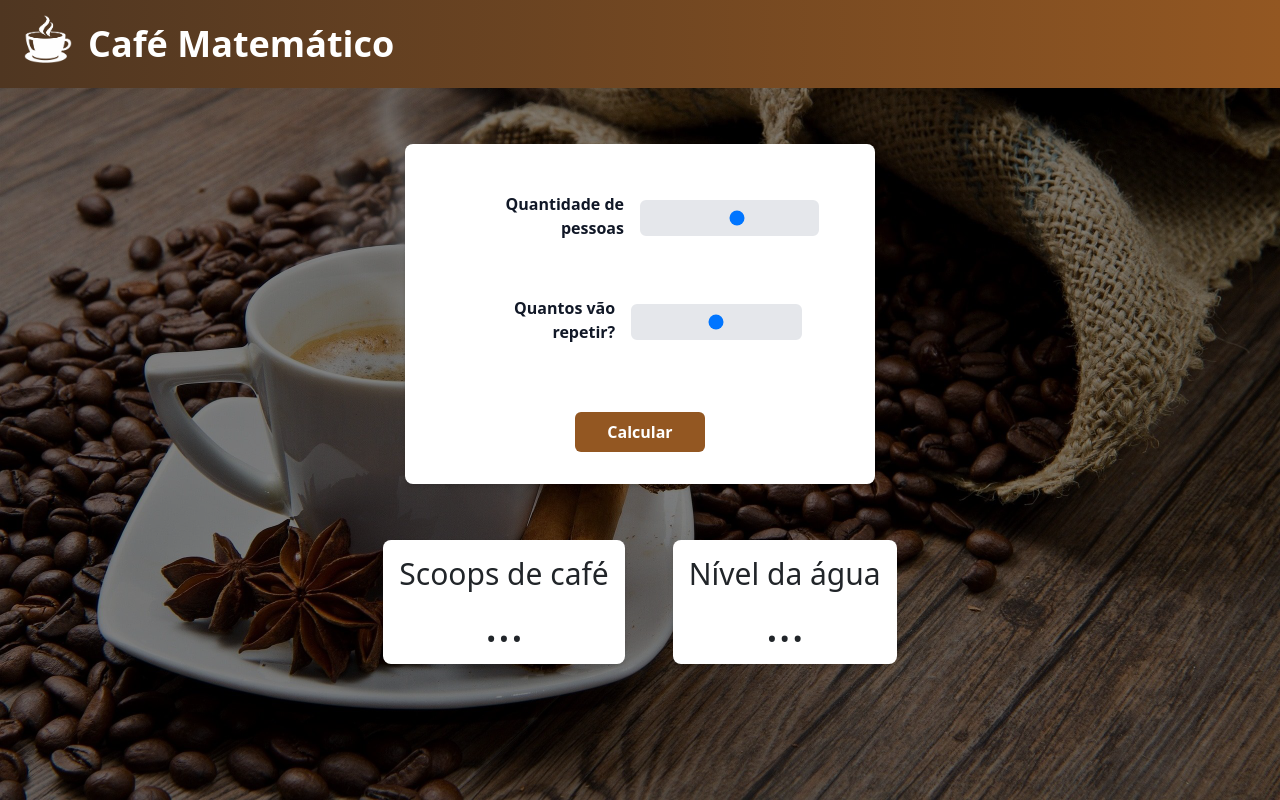
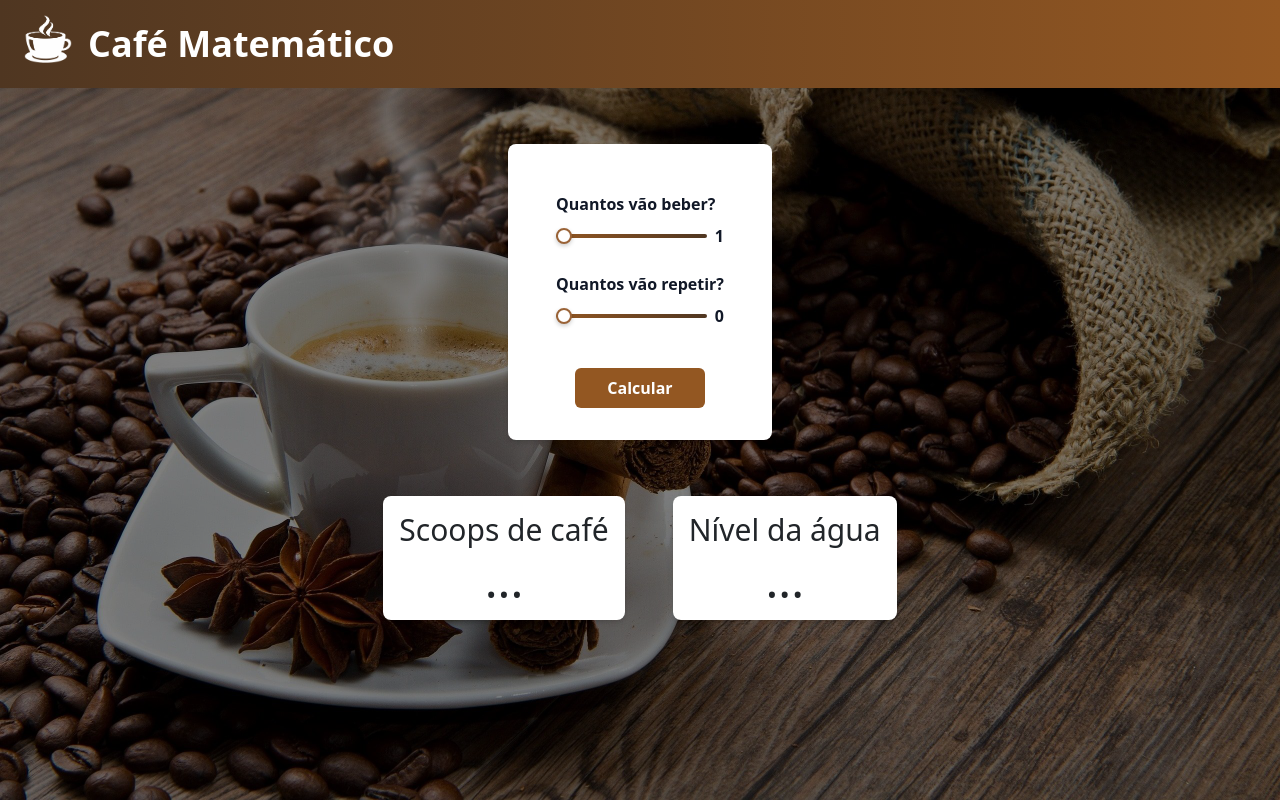
Before and after one commit to victorsmoliveira/coffee-app-frontend, a React (Create React App) app: page / in a window 1280 px wide. Built offline with nearby package versions, Linux system fonts and the light colour scheme.

Commit message:
feat: beautifulslider

```diff
--- a/src/components/BeautifulSlider/BeautifulSlider.css
+++ b/src/components/BeautifulSlider/BeautifulSlider.css
@@ -1,8 +1,26 @@
+.beautiful-slider {
+    -webkit-appearance: none;
+    width: 100%;
+    height: 4px;
+    border-radius: 2px;
+    background: linear-gradient(90deg, rgba(147, 87, 34, 1) 0%, rgba(79, 54, 33, 1) 100%);
+    outline: none;
+    margin: 0;
+    padding: 0;
+}
+
 .beautiful-slider::-webkit-slider-thumb {
     -webkit-appearance: none;
-    opacity: 0;
+    width: 16px;
+    height: 16px;
+    border: 2px solid rgb(154, 99, 55);
+    border-radius: 50%;
+    background-color: #ffffff;
+    box-shadow: 0 2px 4px rgba(0, 0, 0, 0.2);
+    cursor: pointer;
+    transition: background-color 0.15s ease-in-out, border-color 0.15s ease-in-out;
 }
 
-.beautiful-slider::-moz-range-thumb {
-    opacity: 0;
+.beautiful-slider:focus::-webkit-slider-thumb {
+    background-color: #f8fafc;
 }
--- a/src/components/BeautifulSlider/BeautifulSlider.js
+++ b/src/components/BeautifulSlider/BeautifulSlider.js
@@ -7,9 +7,9 @@ function BeautifulSlider({ label, id, value, onChange, min, max, step }) {
       <label className="block text-gray-900 font-bold mb-2" htmlFor={id}>
         {label}
       </label>
-      <div className="relative">
+      <div className="flex items-center">
         <input
-          className="beautiful-slider w-full h-1.5 bg-gray-200 appearance-none outline-none"
+          className="beautiful-slider mr-4"
           id={id}
           type="range"
           value={value}
@@ -18,14 +18,9 @@ function BeautifulSlider({ label, id, value, onChange, min, max, step }) {
           max={max}
           step={step}
         />
-        <div
-          className="absolute top-0 left-0 h-1.5 w-full bg-gradient-to-r from-purple-400 to-blue-500"
-          style={{ width: `${((value - min) / (max - min)) * 100}%` }}
-        ></div>
-        <div
-          className="absolute top-0 left-0 w-4 h-4 -mt-1 -ml-2 bg-white border border-purple-400 rounded-full shadow-md"
-          style={{ left: `${((value - min) / (max - min)) * 100}%` }}
-        ></div>
+        <div className="text-gray-900 font-bold pl-2">
+          {value}
+        </div>
       </div>
     </div>
   );
--- a/src/components/CoffeeInputs/CoffeeInputs.js
+++ b/src/components/CoffeeInputs/CoffeeInputs.js
@@ -5,25 +5,23 @@ import BeautifulSlider from '../BeautifulSlider/BeautifulSlider';
 import FormInput from '../FormInput/FormInput';
 
 function CoffeeInputs(props) {
-    const [numPeople, setNumPeople] = useState();
-    const [numRepeaters, setNumRepeaters] = useState();
+    const [numPeople, setNumPeople] = useState(1);
+    const [numRepeaters, setNumRepeaters] = useState(0);
 
     return (
         <>
-            <div className='block p-5 pt-5 pb-3 rounded-lg shadow-md bg-white max-w-lg'>
+            <div className="block p-5 pt-5 pb-3 rounded-lg shadow-md bg-white max-w-lg">
                 <form
                     onSubmit={(e) => {
                         e.preventDefault();
-                        props.calculateCoffeeFunction(numPeople, numRepeaters)
+                        props.calculateCoffeeFunction(numPeople, numRepeaters);
                     }}
                     id="editcoffeeinputs"
                     className="w-full max-w-sm"
                 >
-                    <div className="md:flex md:items-center mb-7">
-                        <FormInput
-                            label="Quantidade de pessoas"
+                    <BeautifulSlider
+                        label="Quantos vão beber?"
                         id="name"
-                            type="range"
                         value={numPeople}
                         onChange={(e) => {
                             setNumPeople(e.target.value);
@@ -32,12 +30,9 @@ function CoffeeInputs(props) {
                         max="10"
                         step="1"
                     />
-                    </div>
-                    <div className="md:flex md:items-center mb-6">
-                        <FormInput
+                    <BeautifulSlider
                         label="Quantos vão repetir?"
                         id="role"
-                            type="range"
                         value={numRepeaters}
                         onChange={(e) => {
                             setNumRepeaters(e.target.value);
@@ -46,7 +41,6 @@ function CoffeeInputs(props) {
                         max="10"
                         step="1"
                     />
-                    </div>
                 </form>
 
                 <div className='flex justify-center py-3 space-x-2'>
```
Lines whose indentation alone changed are shown as unchanged.
